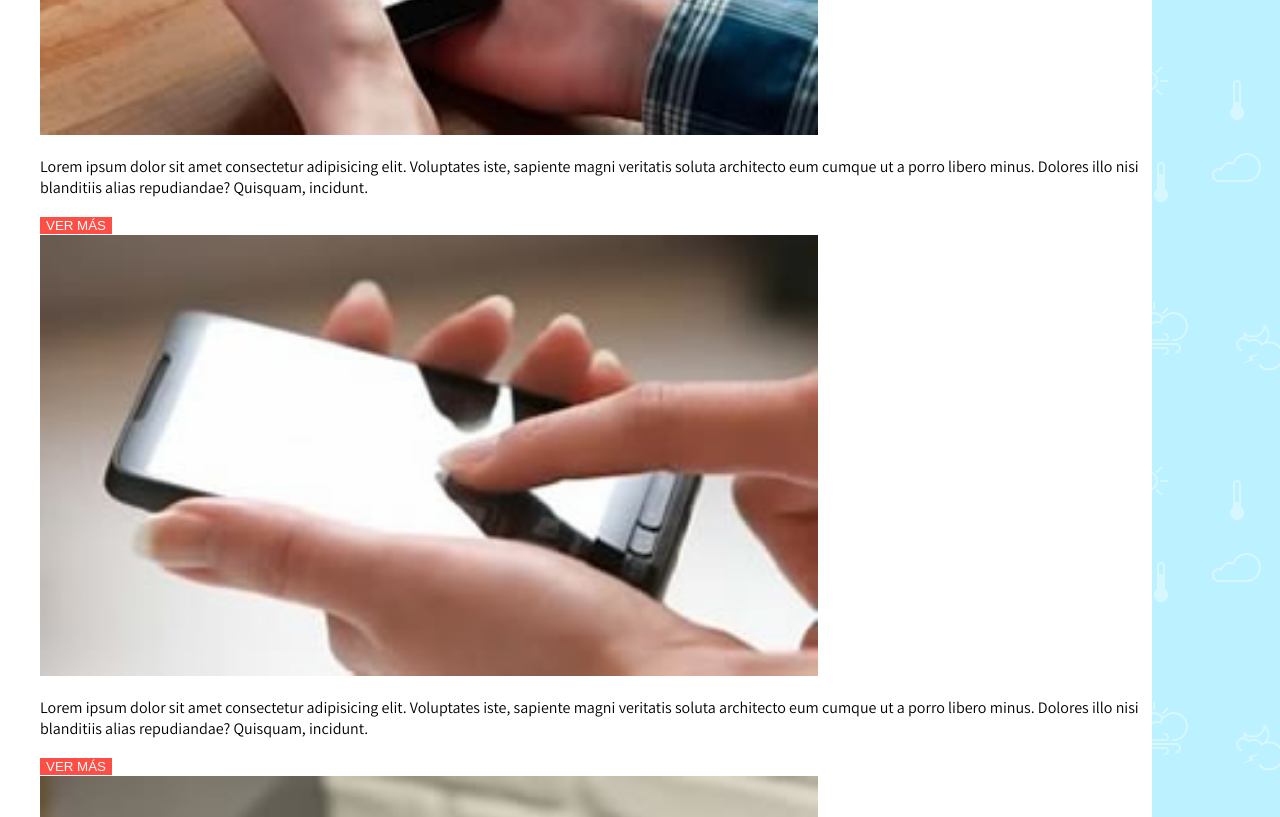
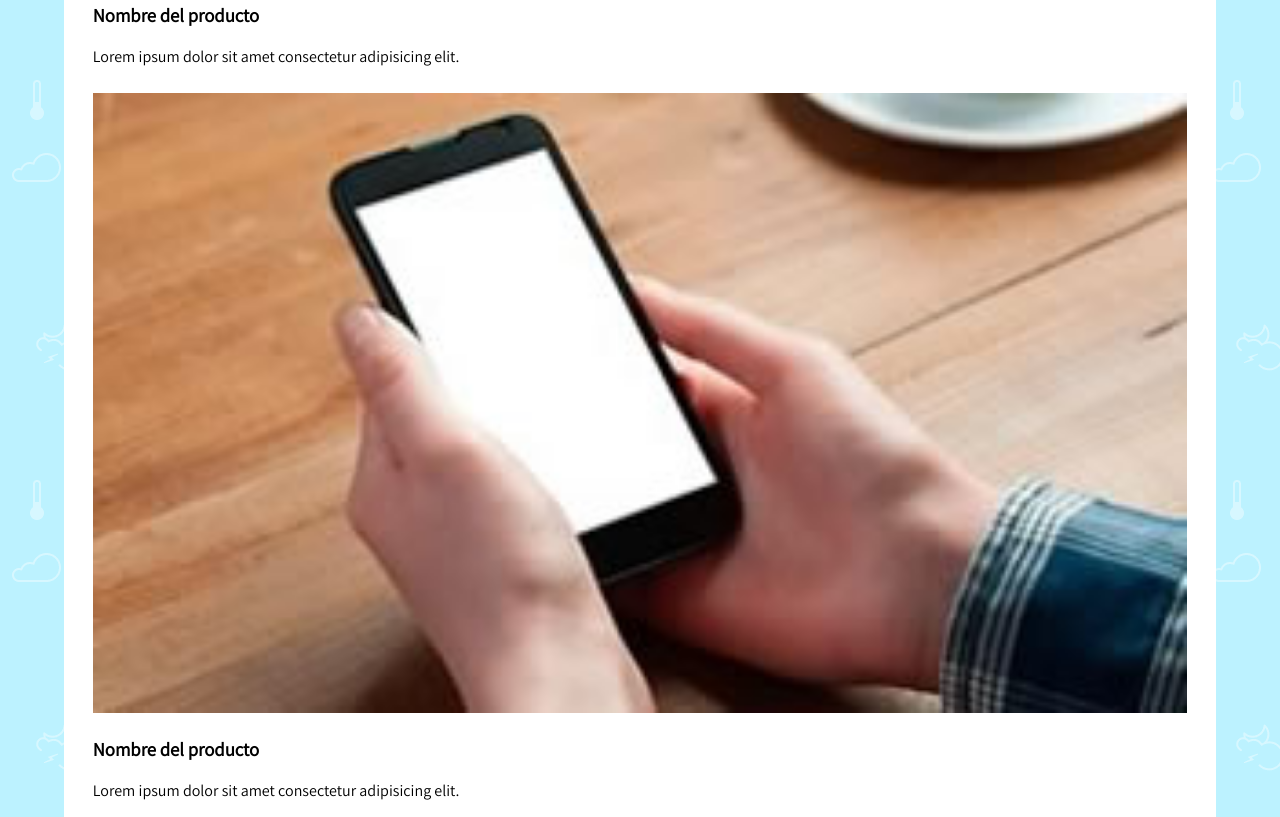
Before and after one commit to lucasfasanella00/craftsy, a plain HTML site: page views/home.html in a window 1280 px wide. Shown: the part 1463-2280 px from the top of the page. Drawn offline with Linux system fonts and the light colour scheme.

Commit message:
estilos de productos terminados

```diff
--- a/public/css/style.css
+++ b/public/css/style.css
@@ -85,8 +85,28 @@ p, h1{
     }
     main{
         width: 90%;
+        margin: auto;
     }
     main img{
         width: 70%;
     }
+    .products{
+        margin-top: 20px;
+    }
+    .list-products{
+        display: flex;
+        flex-direction: column;
+        align-items: center;
+        padding: 0;
+    }
+    .list-products li{
+        width: 95%;
+        margin-top: 10px;
+    }
+    .products img{
+        width: 100%;
+    }
+    button{
+        display: none;
+    }
 }
--- a/views/home.html
+++ b/views/home.html
@@ -35,50 +35,38 @@
             <ul class="list-products">
                 <li>
                     <img src="/images/img-phone-01.jpg" alt="">
-                    <p>Lorem ipsum dolor sit amet consectetur adipisicing elit.
-                        Voluptates iste, sapiente magni veritatis soluta architecto
-                        eum cumque ut a porro libero minus. Dolores illo nisi
-                        blanditiis alias repudiandae? Quisquam, incidunt.</p>
+                    <h3>Nombre del producto</h3>
+                    <p>Lorem ipsum dolor sit amet consectetur adipisicing elit.</p>
                     <button>VER MÁS</button>
                 </li>
                 <li>
                     <img src="/images/img-phone-02.jpg" alt="">
-                    <p>Lorem ipsum dolor sit amet consectetur adipisicing elit.
-                        Voluptates iste, sapiente magni veritatis soluta architecto
-                        eum cumque ut a porro libero minus. Dolores illo nisi
-                        blanditiis alias repudiandae? Quisquam, incidunt.</p>
+                    <h3>Nombre del producto</h3>
+                    <p>Lorem ipsum dolor sit amet consectetur adipisicing elit.</p>
                     <button>VER MÁS</button>
                 </li>
                 <li>
                     <img src="/images/img-phone-03.jpg" alt="">
-                    <p>Lorem ipsum dolor sit amet consectetur adipisicing elit.
-                        Voluptates iste, sapiente magni veritatis soluta architecto
-                        eum cumque ut a porro libero minus. Dolores illo nisi
-                        blanditiis alias repudiandae? Quisquam, incidunt.</p>
+                    <h3>Nombre del producto</h3>
+                    <p>Lorem ipsum dolor sit amet consectetur adipisicing elit.</p>
                     <button>VER MÁS</button>
                 </li>
                 <li>
                     <img src="/images/img-phone-01.jpg" alt="">
-                    <p>Lorem ipsum dolor sit amet consectetur adipisicing elit.
-                        Voluptates iste, sapiente magni veritatis soluta architecto
-                        eum cumque ut a porro libero minus. Dolores illo nisi
-                        blanditiis alias repudiandae? Quisquam, incidunt.</p>
+                    <h3>Nombre del producto</h3>
+                    <p>Lorem ipsum dolor sit amet consectetur adipisicing elit.</p>
                     <button>VER MÁS</button>
                 </li>
                 <li>
                     <img src="/images/img-phone-02.jpg" alt="">
-                    <p>Lorem ipsum dolor sit amet consectetur adipisicing elit.
-                        Voluptates iste, sapiente magni veritatis soluta architecto
-                        eum cumque ut a porro libero minus. Dolores illo nisi
-                        blanditiis alias repudiandae? Quisquam, incidunt.</p>
+                    <h3>Nombre del producto</h3>
+                    <p>Lorem ipsum dolor sit amet consectetur adipisicing elit.</p>
                     <button>VER MÁS</button>
                 </li>
                 <li>
                     <img src="/images/img-phone-03.jpg" alt="">
-                    <p>Lorem ipsum dolor sit amet consectetur adipisicing elit.
-                        Voluptates iste, sapiente magni veritatis soluta architecto
-                        eum cumque ut a porro libero minus. Dolores illo nisi
-                        blanditiis alias repudiandae? Quisquam, incidunt.</p>
+                    <h3>Nombre del producto</h3>
+                    <p>Lorem ipsum dolor sit amet consectetur adipisicing elit.</p>
                     <button>VER MÁS</button>
                 </li>
             </ul>
```
